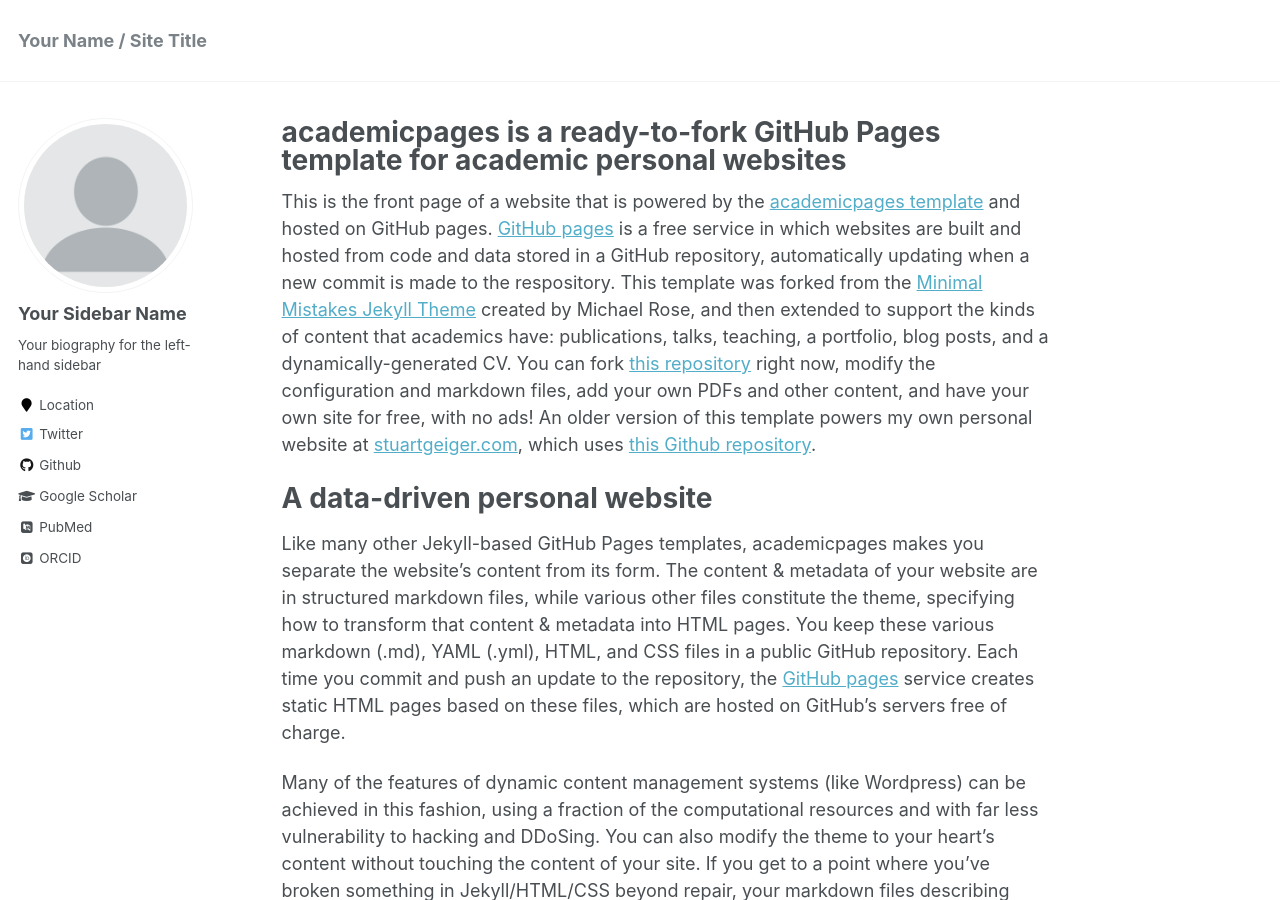
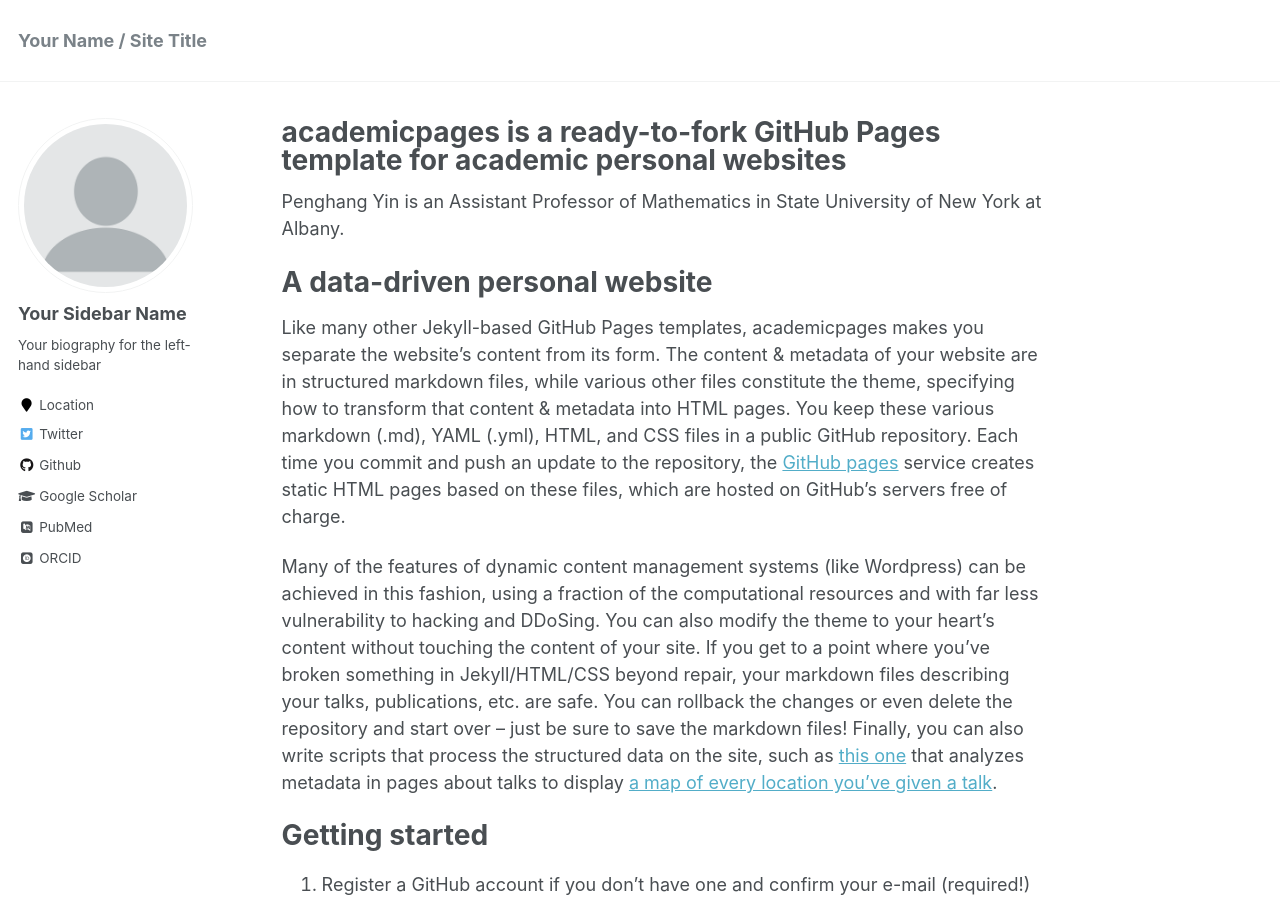
Before and after one commit to yin-penghang/yin-penghang.github.io, a Jekyll site: the page built from _pages/about.md, in a window 1280 px wide and 900 px high. Built offline with Jekyll 4.4.1, drawn with Linux system fonts in a browser that asks for light colours; some web fonts are replaced.

Commit message:
Update about.md

```diff
--- a/_pages/about.md
+++ b/_pages/about.md
@@ -8,7 +8,7 @@
   - /about.html
 ---
 
-This is the front page of a website that is powered by the [academicpages template](https://github.com/academicpages/academicpages.github.io) and hosted on GitHub pages. [GitHub pages](https://pages.github.com) is a free service in which websites are built and hosted from code and data stored in a GitHub repository, automatically updating when a new commit is made to the respository. This template was forked from the [Minimal Mistakes Jekyll Theme](https://mmistakes.github.io/minimal-mistakes/) created by Michael Rose, and then extended to support the kinds of content that academics have: publications, talks, teaching, a portfolio, blog posts, and a dynamically-generated CV. You can fork [this repository](https://github.com/academicpages/academicpages.github.io) right now, modify the configuration and markdown files, add your own PDFs and other content, and have your own site for free, with no ads! An older version of this template powers my own personal website at [stuartgeiger.com](http://stuartgeiger.com), which uses [this Github repository](https://github.com/staeiou/staeiou.github.io).
+Penghang Yin is an Assistant Professor of Mathematics in State University of New York at Albany.
 
 A data-driven personal website
 ======
```
